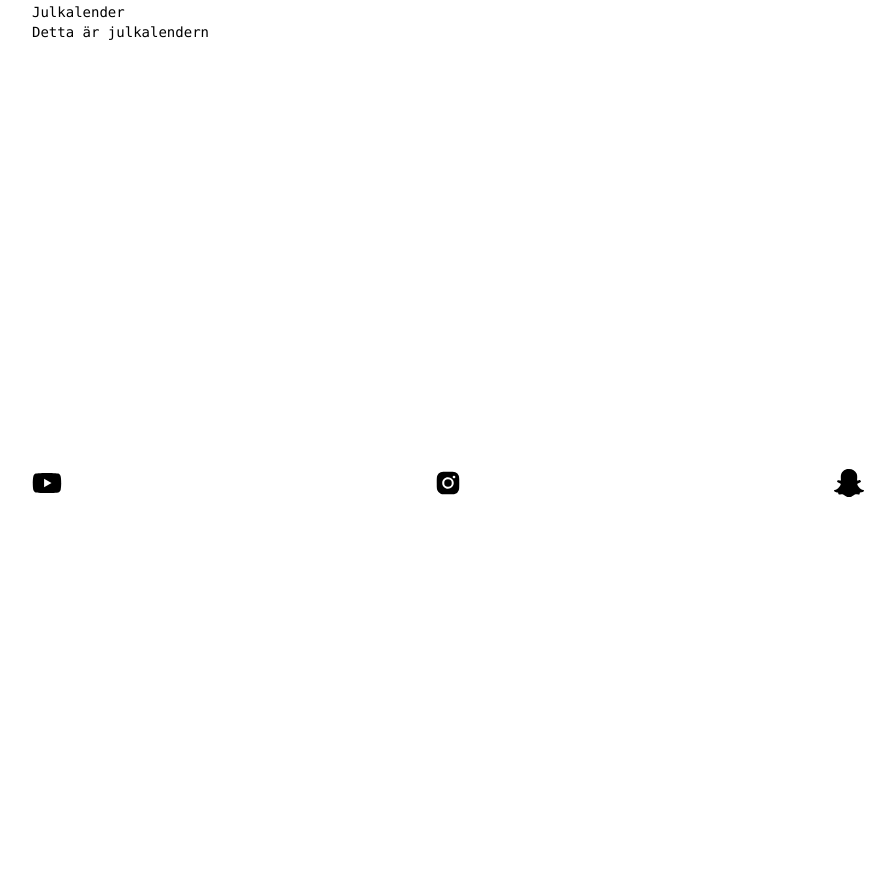
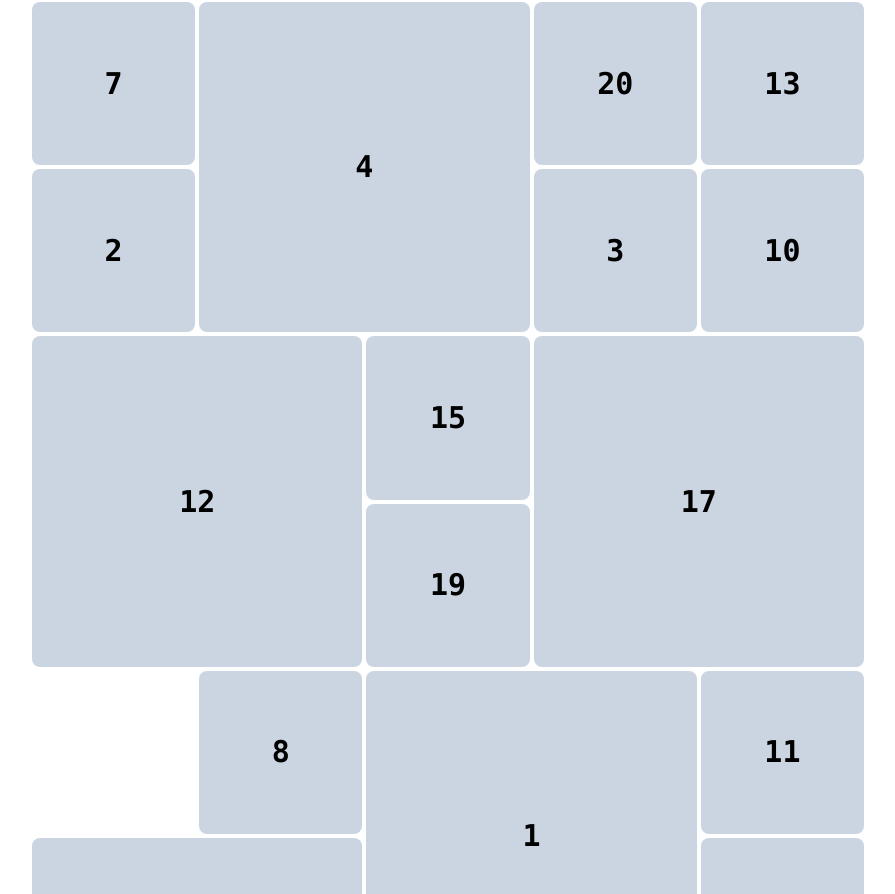
Before and after one commit to liamcco/asienliam, a Next.js app: page /julkalender in a window 1280 px wide. Shown: the part 206-1100 px from the top of the page, without its empty margins (192-1087 px from the left). Before the commit the page ends 800 px from the top, so only its background shows below. Built offline with nearby package versions, Linux system fonts and the light colour scheme.

Commit message:
basic layout complete

```diff
--- /dev/null
+++ b/app/julkalender/Lucka.tsx
@@ -0,0 +1,26 @@
+import clsx from "clsx";
+
+interface Props {
+  index: number;
+}
+
+type State = "closed" | "open" | "today";
+
+export default function Lucka(props: Props) {
+  const today = new Date();
+  const luckDate = new Date("December " + props.index + ", 2023");
+
+  let state: State = "closed";
+  if (luckDate < today) {
+    state = "open";
+  }
+  if (luckDate.getDate() === today.getDate()) {
+    state = "today";
+  }
+
+  return (
+    <div className="rounded-lg bg-slate-300 text-center flex flex-col justify-center aspect-square">
+      <h1 className="text-3xl font-bold">{props.index}</h1>
+    </div>
+  );
+}
--- a/app/julkalender/lucka/id/page.tsx
+++ b/app/julkalender/lucka/id/page.tsx
@@ -1,4 +1,4 @@
-export default function Lucka() {
+export default function LuckaPage() {
   return (
     <div>
       <h1>Lucka</h1>
--- a/app/julkalender/page.tsx
+++ b/app/julkalender/page.tsx
@@ -1,8 +1,85 @@
+import Lucka from "./Lucka";
+
 export default function Julkalender() {
   return (
     <div>
-      <h1>Julkalender</h1>
-      <p>Detta är julkalendern</p>
+      <div className="grid grid-cols-5 auto-rows-auto gap-1 justify-items-stretch">
+        <div className="col-start-3 col-end-5 row-start-5 row-end-7">
+          <Lucka index={1} />
+        </div>
+        <div className="col-start-1 col-end-2 row-start-2 row-end-3">
+          <Lucka index={2} />
+        </div>
+        <div className="col-start-4 col-end-5 row-start-2 row-end-3">
+          <Lucka index={3} />
+        </div>
+        <div className="col-start-2 col-end-4 row-start-1 row-end-3">
+          <Lucka index={4} />
+        </div>
+        <div className="col-start-5 col-end-6 row-start-6 row-end-7">
+          <Lucka index={5} />
+        </div>
+        <div className="col-start-2 col-end-3 row-start-9 row-end-10">
+          <Lucka index={6} />
+        </div>
+        <div className="col-start-1 col-end-2 row-start-1 row-end-2">
+          <Lucka index={7} />
+        </div>
+        <div className="col-start-2 col-end-3 row-start-5 row-end-6">
+          <Lucka index={8} />
+        </div>
+        <div className="col-start-1 col-end-2 row-start-8 row-end-9">
+          <Lucka index={9} />
+        </div>
+        <div className="col-start-5 col-end-6 row-start-2 row-end-3">
+          <Lucka index={10} />
+        </div>
+        <div className="col-start-5 col-end-6 row-start-5 row-end-6">
+          <Lucka index={11} />
+        </div>
+        <div className="col-start-1 col-end-3 row-start-3 row-end-5">
+          <Lucka index={12} />
+        </div>
+        <div className="col-start-5 col-end-6 row-start-1 row-end-2">
+          <Lucka index={13} />
+        </div>
+        <div className="col-start-2 col-end-3 row-start-8 row-end-9">
+          <Lucka index={14} />
+        </div>
+        <div className="col-start-3 col-end-4 row-start-3 row-end-4">
+          <Lucka index={15} />
+        </div>
+        <div className="col-start-3 col-end-4 row-start-8 row-end-9">
+          <Lucka index={16} />
+        </div>
+        <div className="col-start-4 col-end-6 row-start-3 row-end-5">
+          <Lucka index={17} />
+        </div>
+        <div className="col-start-4 col-end-5 row-start-7 row-end-8">
+          <Lucka index={18} />
+        </div>
+        <div className="col-start-3 col-end-4 row-start-4 row-end-5">
+          <Lucka index={19} />
+        </div>
+        <div className="col-start-4 col-end-5 row-start-1 row-end-2">
+          <Lucka index={20} />
+        </div>
+        <div className="col-start-3 col-end4 row-start-9 row-end-10s">
+          <Lucka index={21} />
+        </div>
+        <div className="col-start-1 col-end-3 row-start-6 row-end-8">
+          <Lucka index={22} />
+        </div>
+        <div className="col-start-1 col-end-2 row-start-9 row-end-10">
+          <Lucka index={23} />
+        </div>
+        <div className="col-start-4 col-end-6 row-start-8 row-end-10">
+          <Lucka index={24} />
+        </div>
+        <div className="col-start-5 col-end-6 row-start-7 row-end-8">
+          <Lucka index={25} />
+        </div>
+      </div>
     </div>
   );
 }
--- a/tailwind.config.ts
+++ b/tailwind.config.ts
@@ -8,10 +8,25 @@ const config: Config = {
   ],
   theme: {
     extend: {
-      backgroundImage: {
-        'gradient-radial': 'radial-gradient(var(--tw-gradient-stops))',
-        'gradient-conic':
-          'conic-gradient(from 180deg at 50% 50%, var(--tw-gradient-stops))',
+      gridColumnStart: {
+        '8': '8',
+        '9': '9',
+        '10': '10',
+      },
+      gridColumnEnd: {
+        '8': '8',
+        '9': '9',
+        '10': '10',
+      },
+      gridRowStart: {
+        '8': '8',
+        '9': '9',
+        '10': '10',
+      },
+      gridRowEnd: {
+        '8': '8',
+        '9': '9',
+        '10': '10',
       },
     },
   },
```
